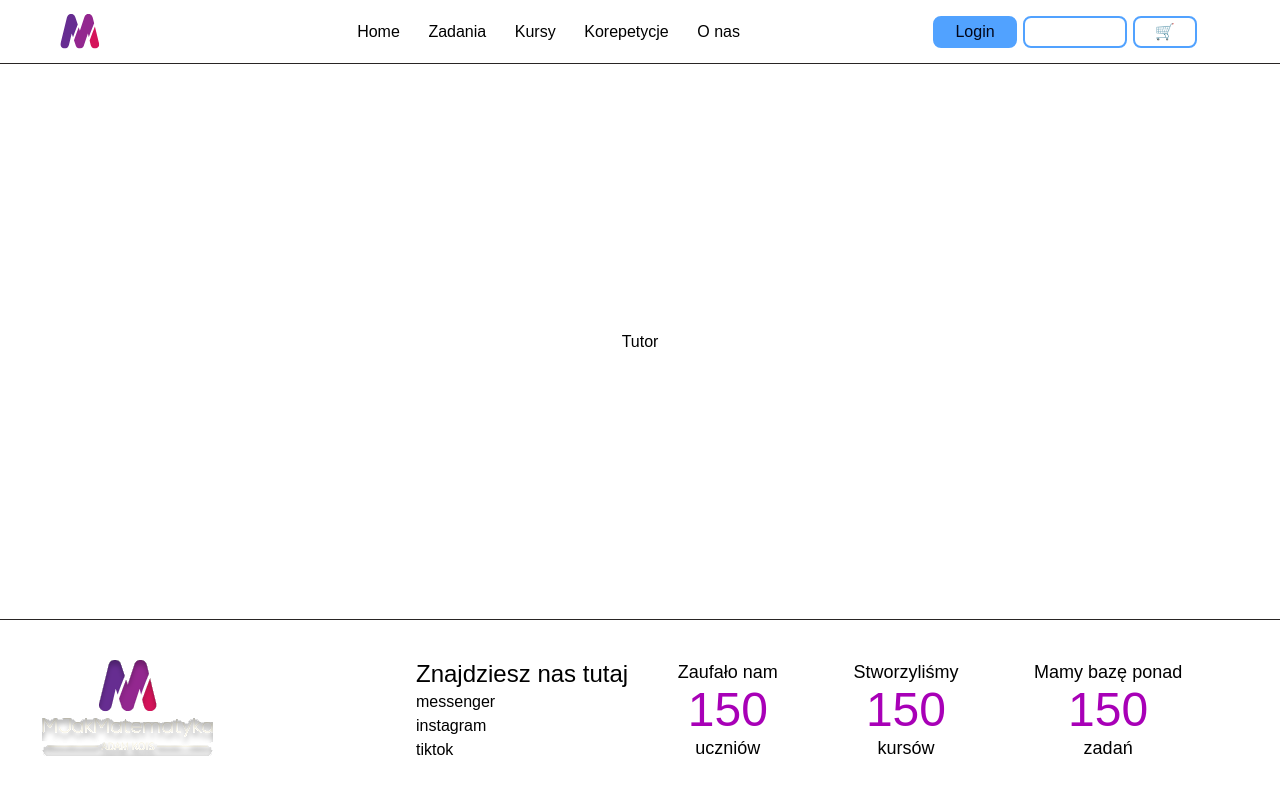
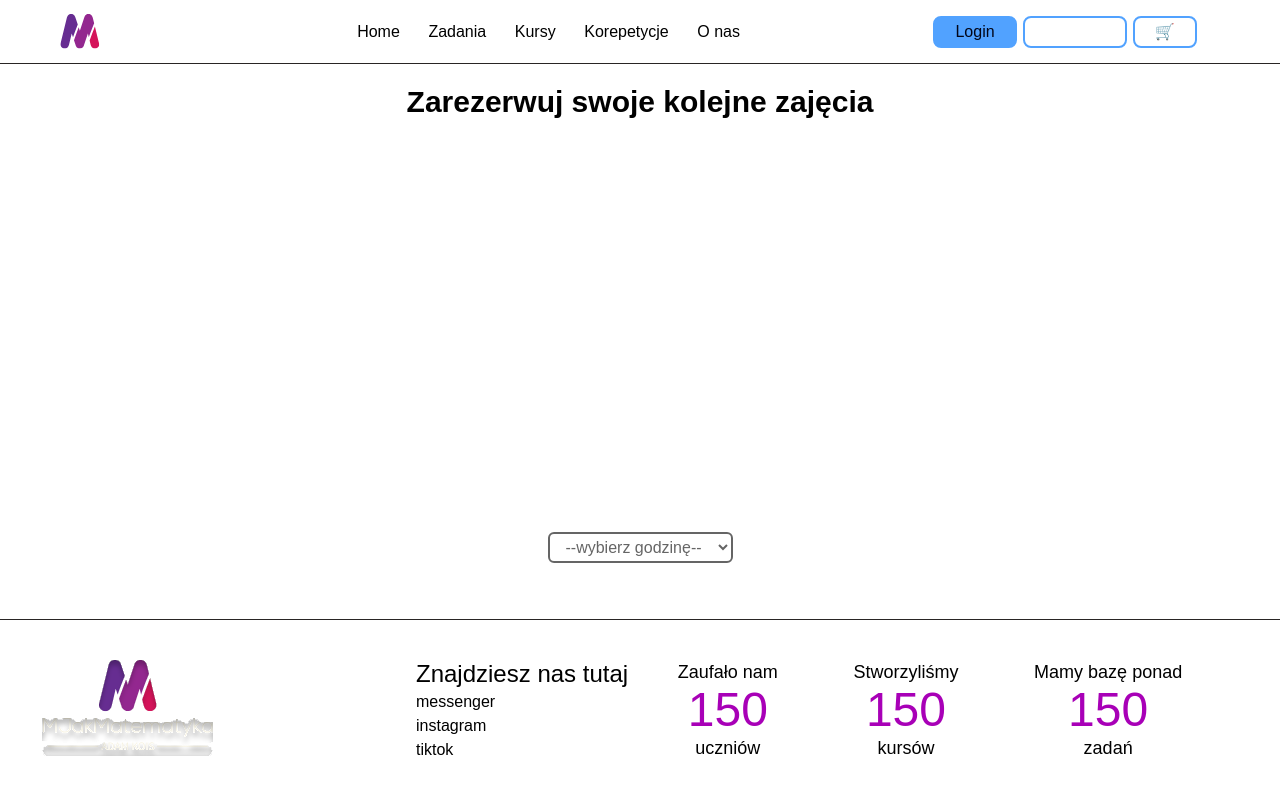
Before and after one commit to Nikko05/MJakMatematyka, a Next.js app: page /tutor in a window 1280 px wide. Shown: the top 794 px of the page. Built offline with nearby package versions, Linux system fonts and the light colour scheme.

Commit message:
Adding structure of tutor page

```diff
--- a/src/app/(marketing)/tutor/page.tsx
+++ b/src/app/(marketing)/tutor/page.tsx
@@ -1,7 +1,51 @@
 import React from 'react';
+import Select from '@/app/ui/Select';
+
+const selectData = {
+  name: 'level',
+  id: 'level-select',
+  optionsAmount: 6,
+  options: [
+    {
+      value: '',
+      level: '--wybierz godzinę--',
+    },
+    {
+      value: 'level4',
+      level: 'Klasa 4',
+    },
+    {
+      value: 'level5',
+      level: 'Klasa 5',
+    },
+    {
+      value: 'level6',
+      level: 'Klasa 6',
+    },
+    {
+      value: 'level7',
+      level: 'Klasa 7',
+    },
+    {
+      value: 'level8',
+      level: 'Klasa 8',
+    }
+  ],
+}
 
 export default function Tutor() {
   return (
-    <div>Tutor</div>
+    <div className='flex flex-col w-full h-full'>
+      <div className='h-1/5 w-full'>
+        <h1 className='text-center text-3xl font-bold'>Zarezerwuj swoje kolejne zajęcia</h1>
+      </div>
+      <div className='h-3/5 w-full'>
+        {/* adding calendar with dates with available days */}
+      </div>
+      {/* adding input with free hours in selected day*/}
+      <div className='flex h-1/5 w-full justify-center items-center'>
+        <Select selectData={selectData}></Select>
+      </div>
+    </div>
   );
 };
```
